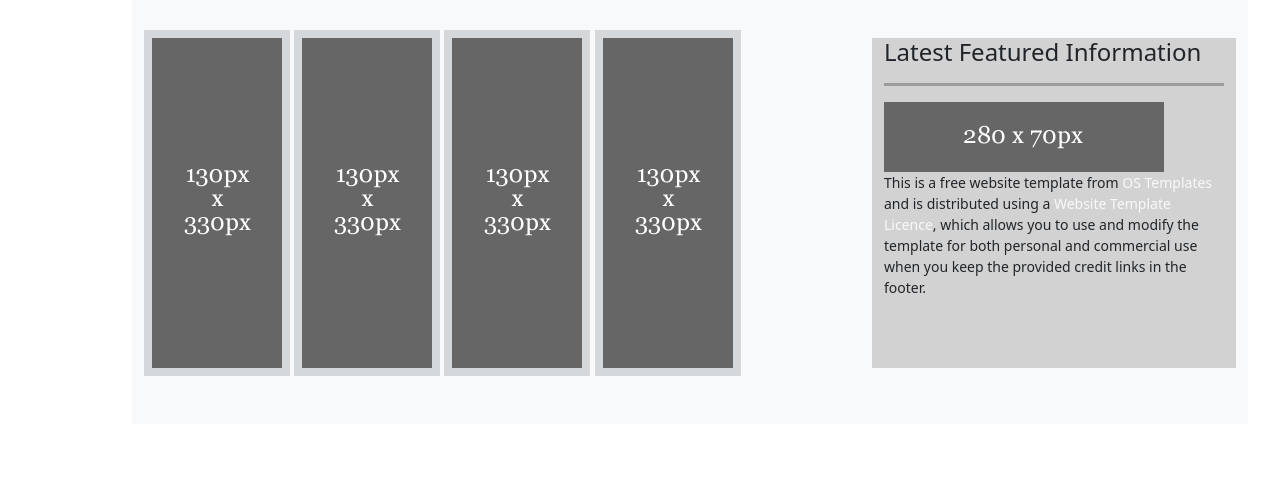
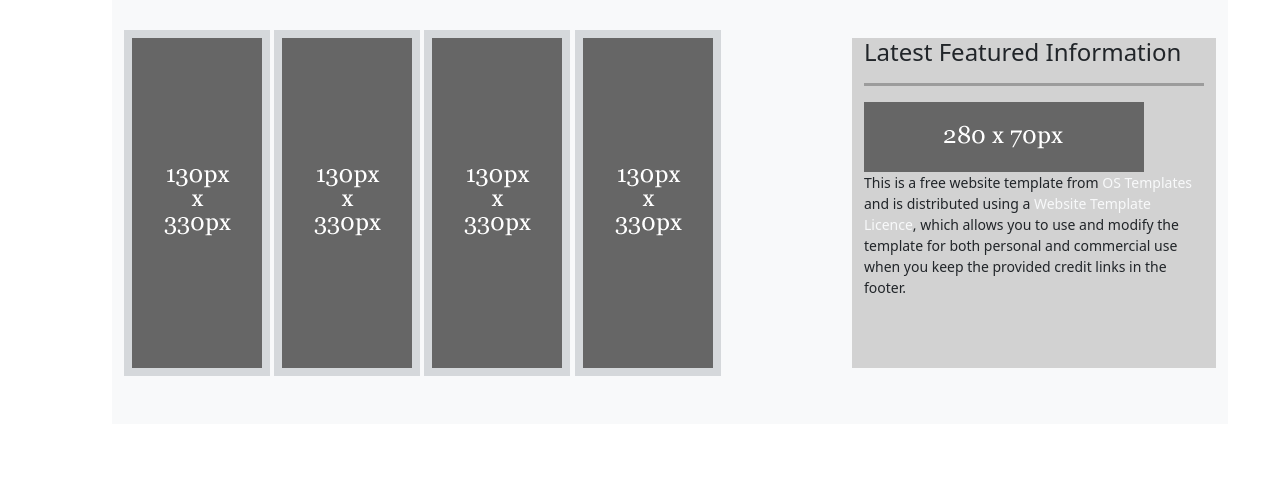
Before and after one commit to mohamedbel-ymam/maquette-grayscalee, a plain HTML site: page index.html in a window 1280 px wide. Shown: the part 113-605 px from the top of the page. Drawn offline with nearby package versions, Linux system fonts and the light colour scheme.

Commit message:
Update index.css

```diff
--- a/index.css
+++ b/index.css
@@ -6,7 +6,7 @@
 .hr{border-top: 2px dashed black}
 .hs{border-top: 3px solid black;}
 body{position: relative;}
-.position{position: absolute;left: 120px; top: 95px; }
+.position{position: absolute;left: 100px; top: 95px; }
 .main{background-color: #EEEEEE; top: 550px; position: relative;}
 .pos{position: relative; top:500px;}
 footer{ position: relative; top: 550px; }
```
